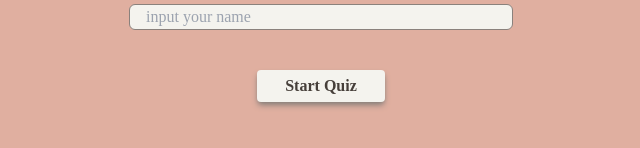
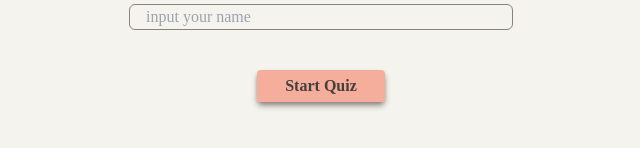
Before and after one commit to favourAyomikun/QuizApp, a React (Vite) app: page / in a window 1280 px wide. Shown: the part 472-620 px from the top of the page, without its empty margins (319-959 px from the left). Built offline with nearby package versions, Linux system fonts and the light colour scheme; a web font is replaced by a local one.

Commit message:
changed the color of the home component

```diff
--- a/src/App.jsx
+++ b/src/App.jsx
@@ -4,7 +4,7 @@ import { InputValueProvider } from "./context/InputValueContext";
 
 function App() {
   return (
-    <div className="font-body bg-[#E0AFA0] w-full h-screen text-[#463F3A]">
+    <div className="font-body bg-[#F4F3EE] w-full h-screen text-[#463F3A]">
       <InputValueProvider>
         <RouterProvider router={route} />
       </InputValueProvider>
--- a/src/pages/Home.jsx
+++ b/src/pages/Home.jsx
@@ -55,7 +55,7 @@ const Home = () => {
         <small className="text-[11px] md:text-[13px] lg:text-[15px] font-extrabold">{error && error}</small>
         <Link
           onClick={handleValidateInput}
-          className="bg-[#F4F3EE] text-sm md:text-base mt-10 h-8 w-[21%] md:w-[15%] lg:w-[10%] flex justify-center items-center shadow-md shadow-[#8A817C] rounded font-semibold"
+          className="bg-[#f5a690e0] text-sm md:text-base mt-10 h-8 w-[21%] md:w-[15%] lg:w-[10%] flex justify-center items-center shadow-md shadow-[#8A817C] rounded font-semibold"
         >
           <button>Start Quiz</button>
         </Link>
```
